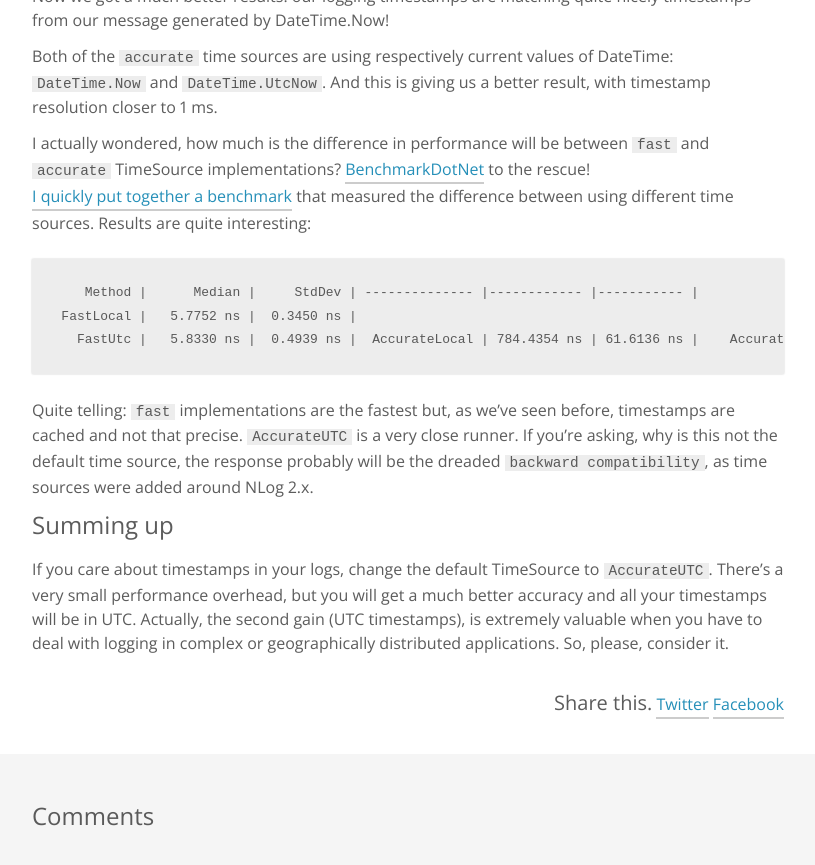
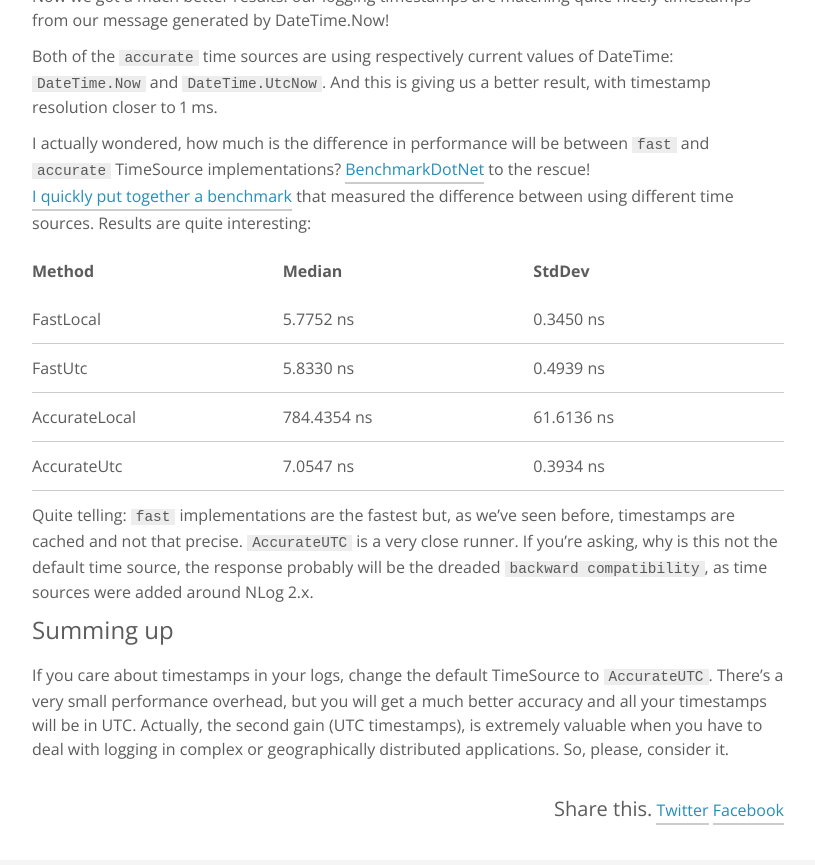
Before and after one commit to vcaraulean/vcaraulean.github.io, a Jekyll site: the page built from _posts/2016-07-12-timestamp-accuracy-and-resolution-in-nlog.md, in a window 1280 px wide and 900 px high, scrolled down 2069 px. Shown: the top 865 px of the window, without its empty margins (232-1047 px from the left). Built offline with Jekyll 4.4.1, drawn with Linux system fonts in a browser that asks for light colours; comment, search, counter and statistics services are not loaded.

```diff
--- a/_posts/2016-07-12-timestamp-accuracy-and-resolution-in-nlog.md
+++ b/_posts/2016-07-12-timestamp-accuracy-and-resolution-in-nlog.md
@@ -71,12 +71,12 @@ Both of the `accurate` time sources are using respectively current values of Dat
 
 I actually wondered, how much is the difference in performance will be between `fast` and `accurate` TimeSource implementations? [BenchmarkDotNet](https://github.com/PerfDotNet/BenchmarkDotNet) to the rescue! [I quickly put together a benchmark](https://gist.github.com/vcaraulean/6a0e3201ea7889e06bd35391bba0d521) that measured the difference between using different time sources. Results are quite interesting:
 
-        Method |      Median |     StdDev |
--------------- |------------ |----------- |
-     FastLocal |   5.7752 ns |  0.3450 ns |
-       FastUtc |   5.8330 ns |  0.4939 ns |
- AccurateLocal | 784.4354 ns | 61.6136 ns |
-   AccurateUtc |   7.0547 ns |  0.3934 ns |
+|        Method |      Median |     StdDev |
+|-------------- |------------ |----------- |
+|     FastLocal |   5.7752 ns |  0.3450 ns |
+|       FastUtc |   5.8330 ns |  0.4939 ns |
+| AccurateLocal | 784.4354 ns | 61.6136 ns |
+|   AccurateUtc |   7.0547 ns |  0.3934 ns |
 
 Quite telling: `fast` implementations are the fastest but, as we've seen before, timestamps are cached and not that precise. `AccurateUTC` is a very close runner. If you're asking, why is this not the default time source, the response probably will be the dreaded `backward compatibility`, as time sources were added around NLog 2.x.
 
```
